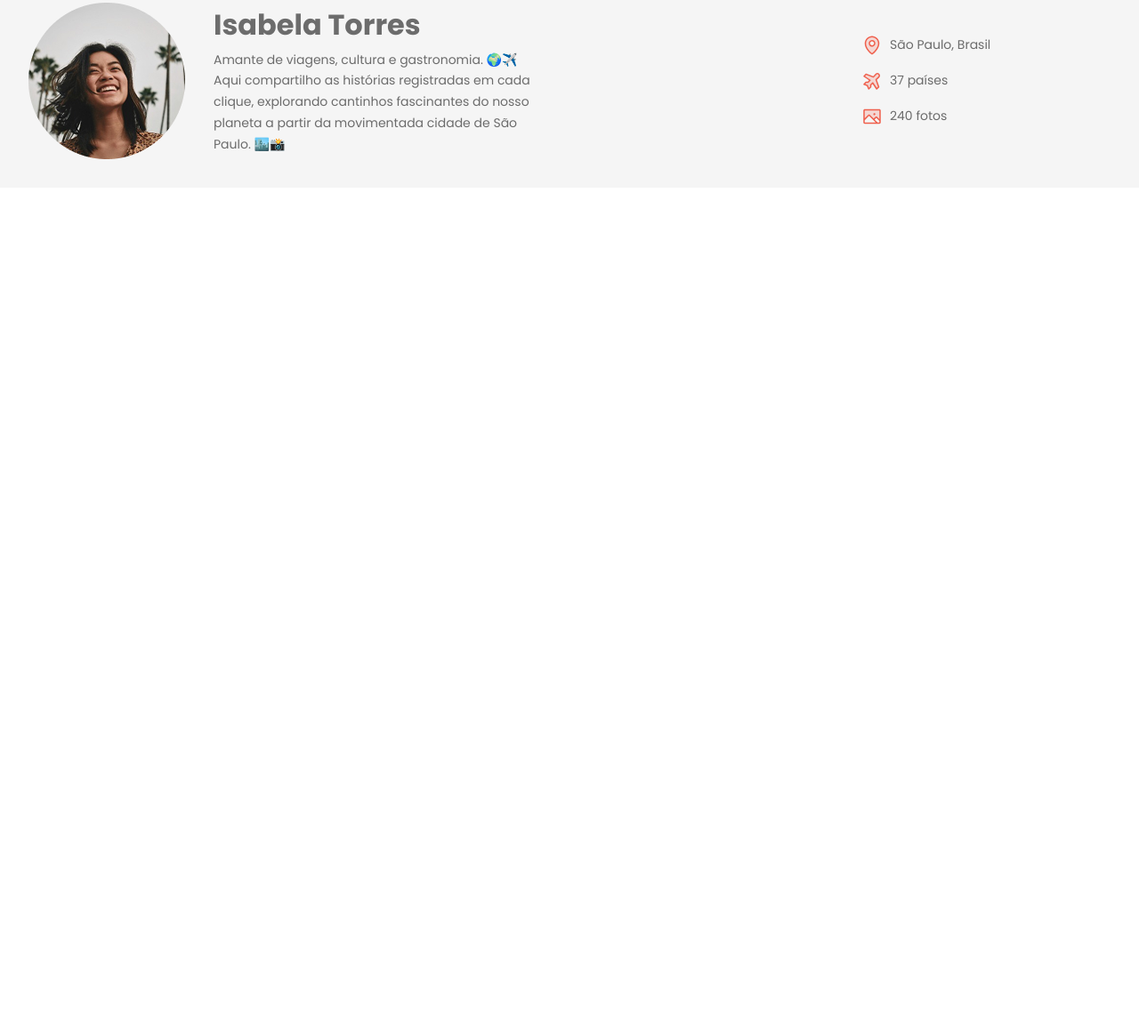
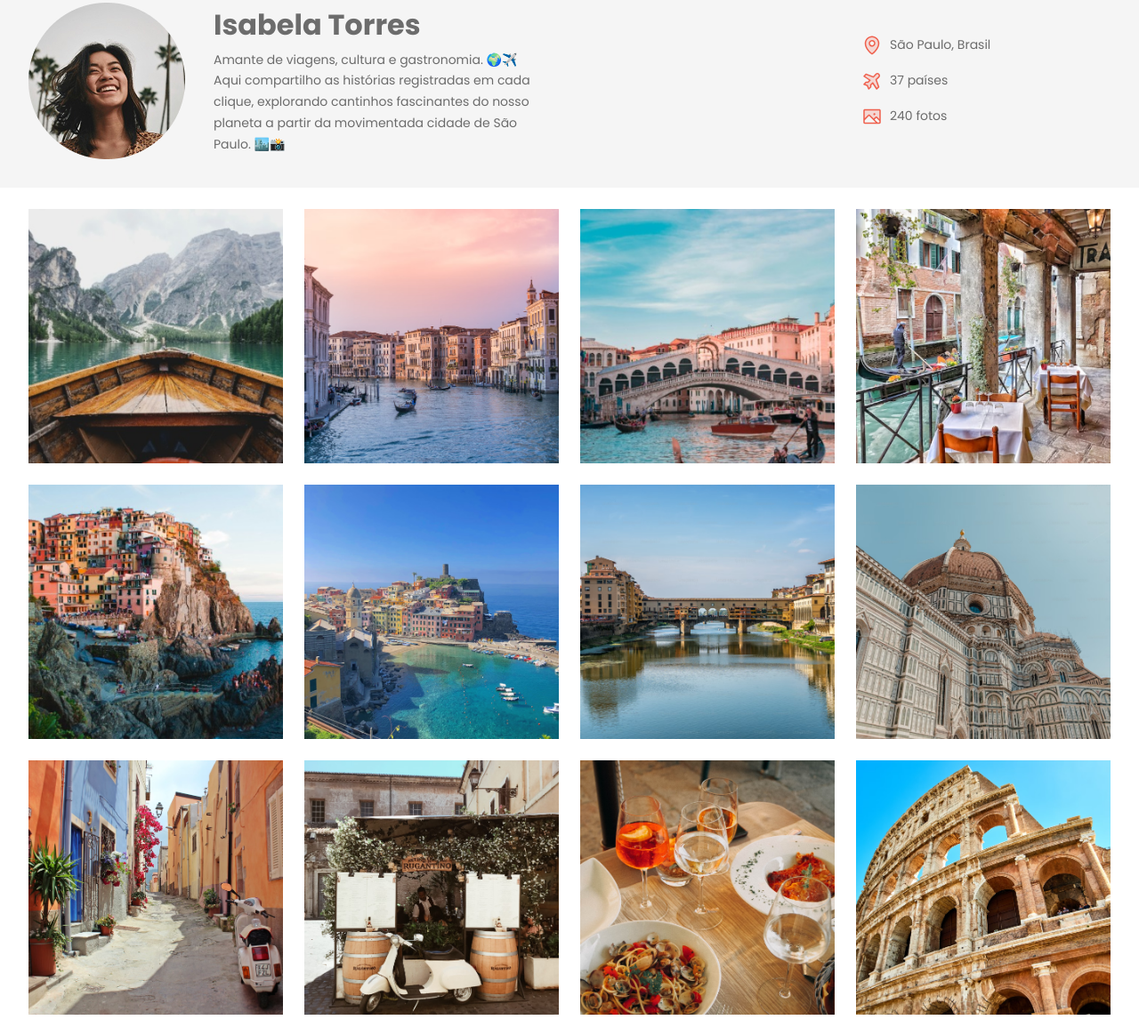
Before and after one commit to Yur1-Mll0/projeto-travelgram, a plain HTML site: page index.html in a window 1280 px wide. Shown: the part 132-1297 px from the top of the page at 89% size. Before the commit the page ends 800 px from the top, so only its background shows below. Drawn offline with Linux system fonts and the light colour scheme.

Commit message:
main gallery

```diff
--- a/index.html
+++ b/index.html
@@ -44,7 +44,7 @@
             </ul>
         </nav>
 
-
+        <!-- Aprsentação pessoal -->
         <header>
             <div class="container">
                 <div id="profile">
@@ -76,6 +76,22 @@
 
     </div>
 
+    <!-- Galeria -->
+    <main class="container">
+        <img src="assets/images/Image 01.png" alt="...">
+        <img src="assets/images/Image 02.png" alt="...">
+        <img src="assets/images/Image 03.png" alt="...">
+        <img src="assets/images/Image 04.png" alt="...">
+        <img src="assets/images/Image 05.png" alt="...">
+        <img src="assets/images/Image 06.png" alt="...">
+        <img src="assets/images/Image 07.png" alt="...">
+        <img src="assets/images/Image 08.png" alt="...">
+        <img src="assets/images/Image 09.png" alt="...">
+        <img src="assets/images/Image 10.png" alt="...">
+        <img src="assets/images/Image 11.png" alt="...">
+        <img src="assets/images/Image 12.png" alt="...">
+    </main>
+
 </body>
 
 </html>
--- a/styles/index.css
+++ b/styles/index.css
@@ -1,3 +1,4 @@
 @import url(global.css);
 @import url(nav.css);
 @import url(header.css);
+@import url(main.css);
--- /dev/null
+++ b/styles/main.css
@@ -0,0 +1,12 @@
+main {
+    display: flex;
+    flex-wrap: wrap;
+    gap: 24px;
+    padding-block: 24px;
+}
+
+main img {
+    width: 286px;
+    height: 286px;
+    object-fit: cover;
+}
```
